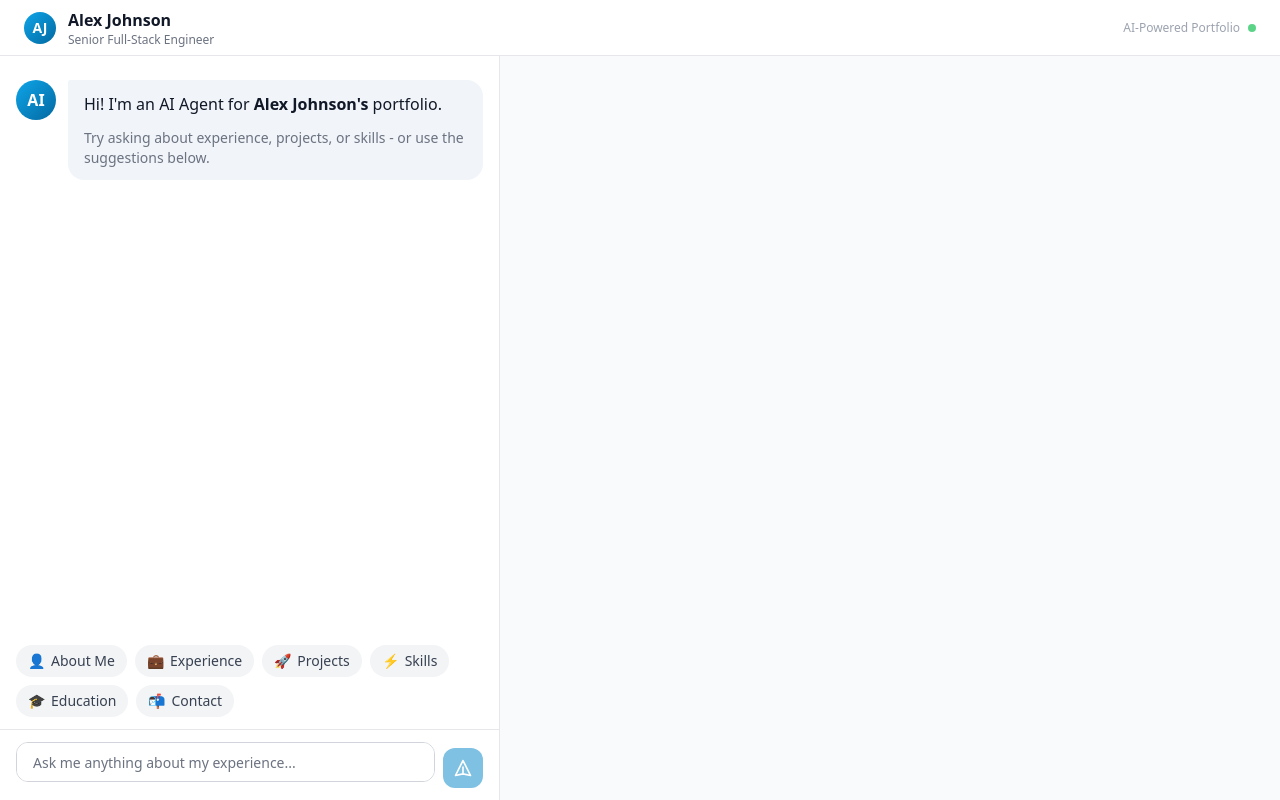
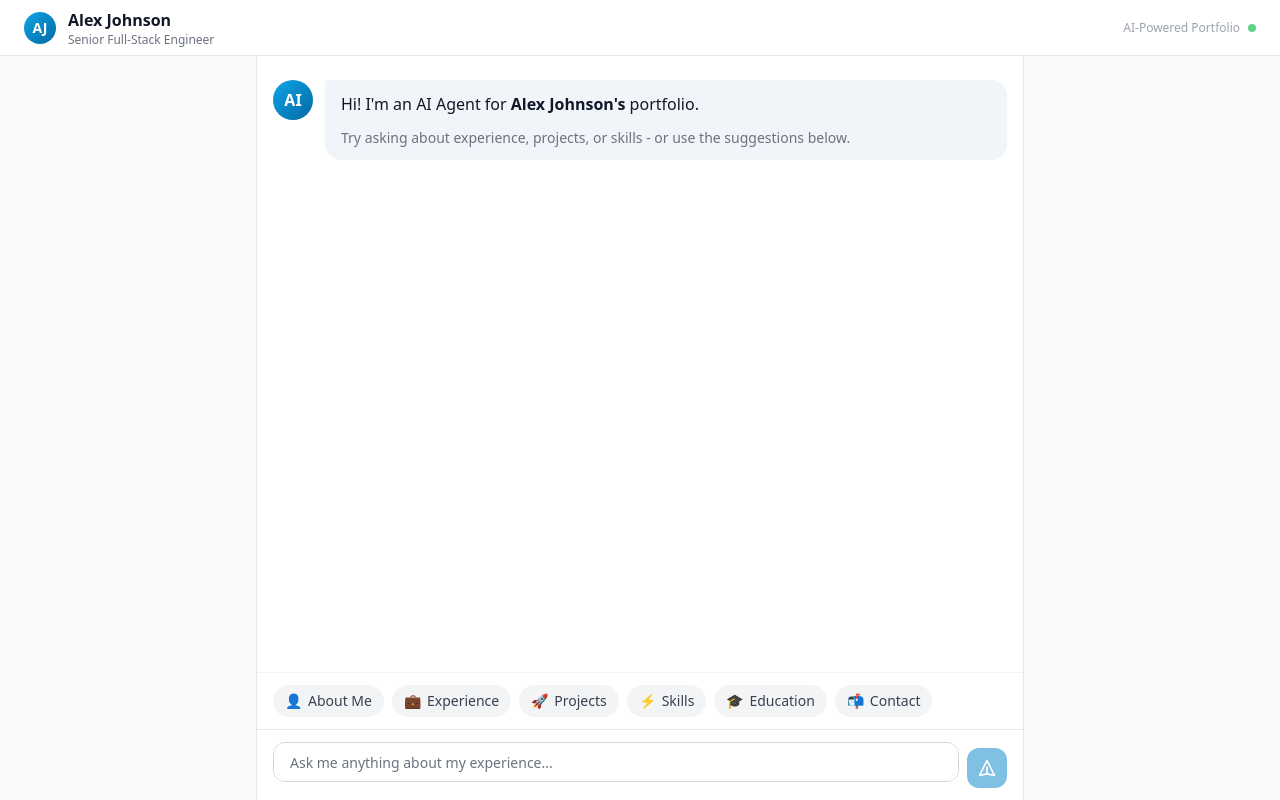
Before and after one commit to sequenzia/ai-portfolio, a React (Vite) app: page / in a window 1280 px wide. Built offline with nearby package versions, Linux system fonts and the light colour scheme.

Commit message:
feat: Render tool call outputs inline in chat messages and remove dedicated canvas panel.

```diff
--- a/src/App.tsx
+++ b/src/App.tsx
@@ -1,12 +1,10 @@
 import { AppLayout } from '@/components/layout/AppLayout';
 import { ChatContainer } from '@/components/chat/ChatContainer';
-import { CanvasContainer } from '@/components/canvas/CanvasContainer';
 
 export default function App() {
   return (
-    <AppLayout
-      chatPanel={<ChatContainer />}
-      canvasPanel={<CanvasContainer />}
-    />
+    <AppLayout>
+      <ChatContainer />
+    </AppLayout>
   );
 }
--- a/src/components/chat/ChatContainer.tsx
+++ b/src/components/chat/ChatContainer.tsx
@@ -25,7 +25,7 @@ export function ChatContainer() {
   };
 
   return (
-    <div className="flex flex-col h-full overflow-hidden">
+    <div className="flex flex-col h-full overflow-hidden border-x border-gray-200">
       {/* Scrollable content area */}
       <div className="flex-1 min-h-0 overflow-y-auto">
         {/* Welcome message when empty */}
@@ -36,7 +36,7 @@ export function ChatContainer() {
       </div>
 
       {/* Fixed bottom section */}
-      <div className="flex-shrink-0">
+      <div className="flex-shrink-0 border-t border-gray-100">
         {/* Suggested prompts */}
         <SuggestedPrompts onSelect={handlePromptSelect} />
 
--- /dev/null
+++ b/src/components/chat/ContentBlock.tsx
@@ -0,0 +1,57 @@
+import { motion } from 'framer-motion';
+import { BioCard } from '@/components/canvas/BioCard';
+import { ExperienceTimeline } from '@/components/canvas/ExperienceTimeline';
+import { ProjectGrid } from '@/components/canvas/ProjectGrid';
+import { EducationList } from '@/components/canvas/EducationList';
+import { SkillsMatrix } from '@/components/canvas/SkillsMatrix';
+import { ContactSection } from '@/components/canvas/ContactSection';
+import type { CanvasViewType, CanvasData } from '@/content/types';
+
+// Map view types to components (excluding welcome which isn't rendered inline)
+const contentComponents: Record<
+  Exclude<CanvasViewType, 'welcome'>,
+  React.ComponentType<{ data: CanvasData | null }>
+> = {
+  bio: BioCard,
+  experience: ExperienceTimeline,
+  projects: ProjectGrid,
+  education: EducationList,
+  skills: SkillsMatrix,
+  contact: ContactSection,
+};
+
+interface ContentBlockProps {
+  type: CanvasViewType;
+  filter?: string;
+  highlightId?: string;
+}
+
+export function ContentBlock({ type, filter, highlightId }: ContentBlockProps) {
+  // Don't render welcome type inline
+  if (type === 'welcome') {
+    return null;
+  }
+
+  const ContentComponent = contentComponents[type];
+
+  if (!ContentComponent) {
+    return null;
+  }
+
+  const data: CanvasData = {
+    type,
+    filter,
+    highlightId,
+  };
+
+  return (
+    <motion.div
+      initial={{ opacity: 0, y: 10 }}
+      animate={{ opacity: 1, y: 0 }}
+      transition={{ duration: 0.3, ease: 'easeOut' }}
+      className="mt-4 rounded-lg bg-gray-50 p-4"
+    >
+      <ContentComponent data={data} />
+    </motion.div>
+  );
+}
--- a/src/components/chat/MessageList.tsx
+++ b/src/components/chat/MessageList.tsx
@@ -3,7 +3,9 @@ import { AnimatePresence } from 'framer-motion';
 import type { UIMessage } from 'ai';
 import { UserMessage, AssistantMessage } from './Message';
 import { TypingIndicator } from './TypingIndicator';
+import { ContentBlock } from './ContentBlock';
 import { cn } from '@/lib/utils/cn';
+import type { CanvasViewType } from '@/content/types';
 
 interface MessageListProps {
   messages: UIMessage[];
@@ -19,6 +21,45 @@ function getMessageText(message: UIMessage): string {
     .filter((part): part is { type: 'text'; text: string } => part.type === 'text')
     .map((part) => part.text)
     .join('');
+}
+
+/**
+ * Represents a renderCanvas tool call extracted from message parts
+ */
+interface RenderCanvasToolCall {
+  toolCallId: string;
+  type: CanvasViewType;
+  filter?: string;
+  highlightId?: string;
+}
+
+/**
+ * Extract renderCanvas tool calls from a UIMessage
+ */
+function getToolCalls(message: UIMessage): RenderCanvasToolCall[] {
+  const results: RenderCanvasToolCall[] = [];
+
+  for (const part of message.parts) {
+    const toolPart = part as Record<string, unknown>;
+
+    // Check if this is a renderCanvas tool part
+    // The type format is "tool-{toolName}" (e.g., "tool-renderCanvas")
+    if (part.type === 'tool-renderCanvas' && toolPart.toolCallId) {
+      const input = toolPart.input as Record<string, unknown> | undefined;
+
+      // Only render when input is available (not still streaming)
+      if (input && typeof input.type === 'string' && input.type) {
+        results.push({
+          toolCallId: String(toolPart.toolCallId),
+          type: input.type as CanvasViewType,
+          filter: input.filter as string | undefined,
+          highlightId: input.highlightId as string | undefined,
+        });
+      }
+    }
+  }
+
+  return results;
 }
 
 export function MessageList({ messages, isLoading, className }: MessageListProps) {
@@ -49,16 +90,36 @@ export function MessageList({ messages, isLoading, className }: MessageListProps
 
           // Extract text content from parts
           const content = getMessageText(message);
+          const toolCalls = message.role === 'assistant' ? getToolCalls(message) : [];
 
-          // Filter out empty messages
-          if (!content || content.trim() === '') {
+          // For user messages, just render the message
+          if (message.role === 'user') {
+            if (!content || content.trim() === '') {
+              return null;
+            }
+            return <UserMessage key={message.id} content={content} />;
+          }
+
+          // For assistant messages, render text + any tool call content blocks
+          // Show message if there's text OR tool calls
+          if (!content && toolCalls.length === 0) {
             return null;
           }
 
-          return message.role === 'user' ? (
-            <UserMessage key={message.id} content={content} />
-          ) : (
-            <AssistantMessage key={message.id} content={content} />
+          return (
+            <div key={message.id}>
+              {content && content.trim() !== '' && (
+                <AssistantMessage content={content} />
+              )}
+              {toolCalls.map((toolCall) => (
+                <ContentBlock
+                  key={toolCall.toolCallId}
+                  type={toolCall.type}
+                  filter={toolCall.filter}
+                  highlightId={toolCall.highlightId}
+                />
+              ))}
+            </div>
           );
         })}
 
--- a/src/components/layout/AppLayout.tsx
+++ b/src/components/layout/AppLayout.tsx
@@ -1,46 +1,17 @@
 import { type ReactNode } from 'react';
-import { useBreakpoints } from '@/hooks/useMediaQuery';
 import { Header } from './Header';
 
 interface AppLayoutProps {
-  chatPanel: ReactNode;
-  canvasPanel: ReactNode;
+  children: ReactNode;
 }
 
-export function AppLayout({ chatPanel, canvasPanel }: AppLayoutProps) {
-  const { isDesktop } = useBreakpoints();
-
-  // Desktop: side-by-side layout (40% chat, 60% canvas)
-  if (isDesktop) {
-    return (
-      <div className="flex h-screen flex-col bg-gray-50">
-        <Header />
-        <div className="flex flex-1 overflow-hidden">
-          {/* Chat Panel */}
-          <div className="w-2/5 min-w-[320px] max-w-[500px] border-r border-gray-200 bg-surface-chat flex flex-col">
-            {chatPanel}
-          </div>
-          {/* Canvas Panel */}
-          <div className="flex-1 bg-surface-canvas overflow-hidden">
-            {canvasPanel}
-          </div>
-        </div>
-      </div>
-    );
-  }
-
-  // Mobile/Tablet: stacked layout with chat on top (25%), canvas below (75%)
+export function AppLayout({ children }: AppLayoutProps) {
   return (
-    <div className="flex h-screen flex-col bg-gray-50">
+    <div className="flex h-screen flex-col bg-surface-canvas">
       <Header />
-      <div className="flex-1 flex flex-col overflow-hidden">
-        {/* Chat Panel - 25% */}
-        <div className="h-1/4 min-h-[150px] border-b border-gray-200 bg-surface-chat flex flex-col">
-          {chatPanel}
-        </div>
-        {/* Canvas Panel - 75% */}
-        <div className="h-3/4 bg-surface-canvas overflow-hidden">
-          {canvasPanel}
+      <div className="flex-1 overflow-hidden">
+        <div className="h-full max-w-3xl mx-auto bg-surface-chat">
+          {children}
         </div>
       </div>
     </div>
--- a/src/hooks/usePortfolioChat.ts
+++ b/src/hooks/usePortfolioChat.ts
@@ -1,16 +1,13 @@
 import { useState } from 'react';
 import { useChat } from '@ai-sdk/react';
 import { DefaultChatTransport } from 'ai';
-import { useCanvasStore } from '@/stores/canvasStore';
 import type { RenderCanvasParams } from '@/lib/ai/tools';
-import type { CanvasViewType } from '@/content/types';
 
 /**
  * Custom hook that wraps Vercel AI SDK's useChat with portfolio-specific functionality.
- * Handles tool calls to update the canvas state.
+ * Tool calls are rendered inline in the chat message list.
  */
 export function usePortfolioChat() {
-  const setView = useCanvasStore((state) => state.setView);
   const [input, setInput] = useState('');
 
   const { messages, sendMessage, addToolOutput, status, error, stop } = useChat({
@@ -18,25 +15,16 @@ export function usePortfolioChat() {
       api: '/api/chat',
     }),
 
-    // Handle tool calls from the AI
+    // Handle tool calls from the AI - provide output so the AI knows the action completed
     onToolCall: async ({ toolCall }) => {
-      console.log('onToolCall received:', JSON.stringify(toolCall, null, 2));
       if (toolCall.dynamic) {
-        console.log('Skipping dynamic tool call');
         return;
       }
       if (toolCall.toolName === 'renderCanvas') {
         const params = toolCall.input as RenderCanvasParams;
 
-        // Update canvas state
-        console.log('Setting canvas view:', params.type, params);
-        setView(params.type as CanvasViewType, {
-          filter: params.filter,
-          highlightId: params.highlightId,
-        });
-
         // Provide tool result using addToolOutput (don't await to avoid deadlocks)
-        const result = `Canvas updated to show ${params.type}${params.filter ? ` (filtered by: ${params.filter})` : ''}${params.highlightId ? ` (highlighting: ${params.highlightId})` : ''}`;
+        const result = `Displayed ${params.type} content${params.filter ? ` (filtered by: ${params.filter})` : ''}${params.highlightId ? ` (highlighting: ${params.highlightId})` : ''}`;
 
         addToolOutput({
           tool: 'renderCanvas',
```
Also changed, not shown: .claude/settings.local.json.
